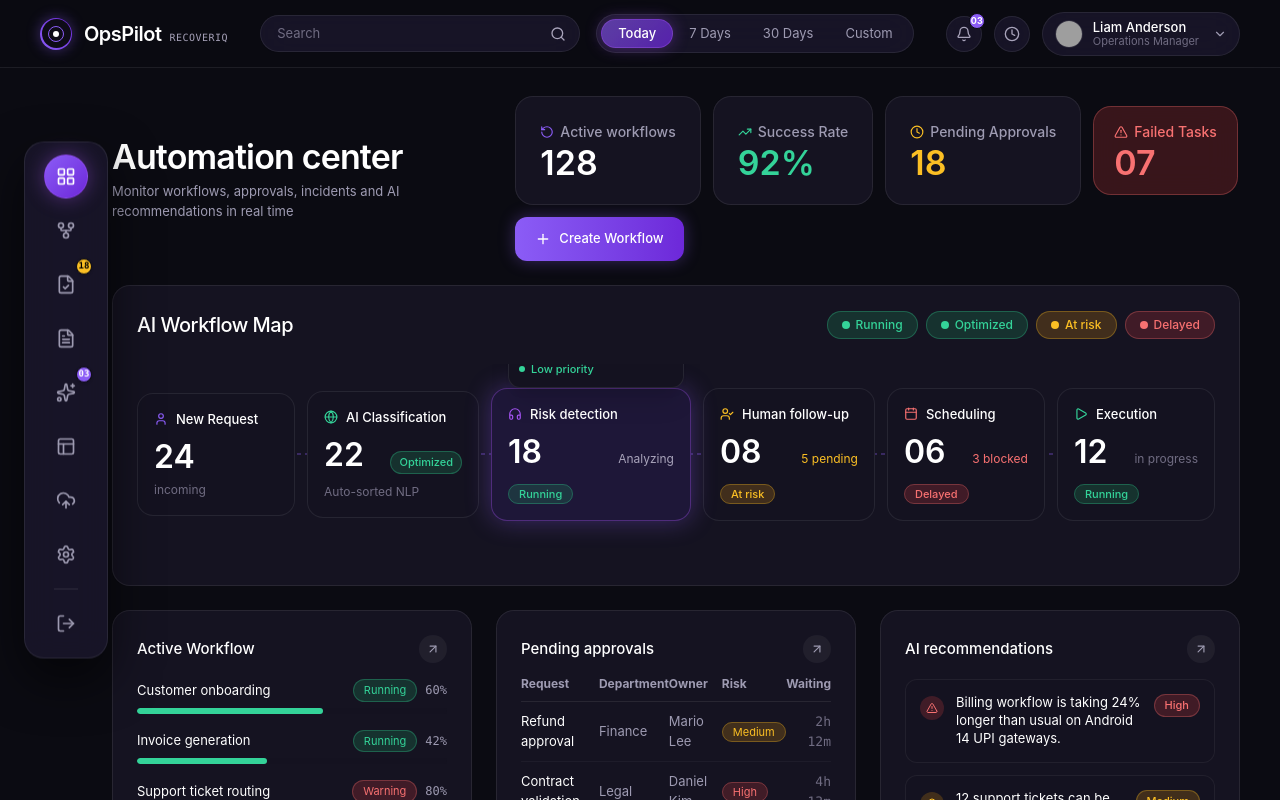
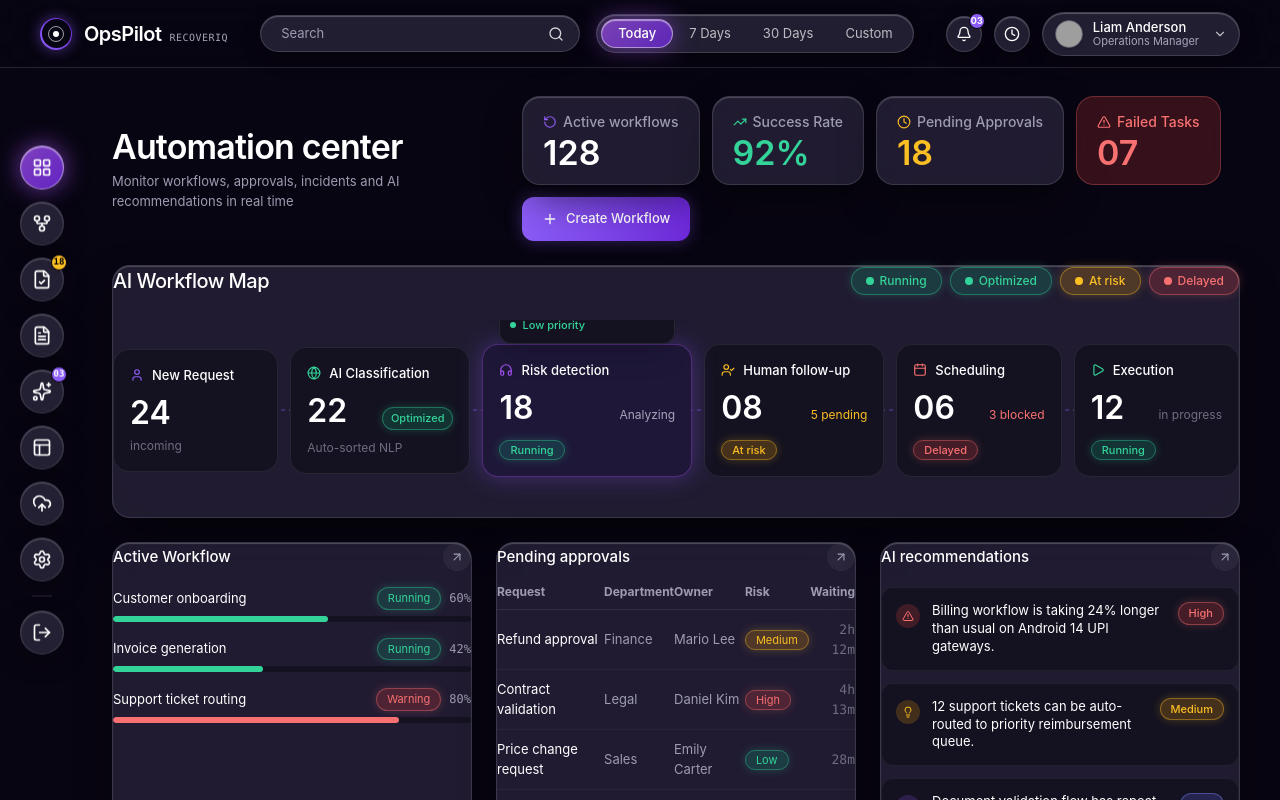
Before and after one commit to GowthamCD6/TCS-Hacks, a React (Vite) app in the folder client/: page / in a window 1280 px wide. Shown: the top 800 px of the page. Built offline with nearby package versions, Linux system fonts and the light colour scheme; grey boxes are pictures that could not be loaded.

Commit message:
side bar has complete finished.

```diff
--- a/client/src/components/layout/AppLayout.jsx
+++ b/client/src/components/layout/AppLayout.jsx
@@ -5,8 +5,11 @@ import { Header } from '../navigation/Header';
 
 export const AppLayout = () => {
   return (
-    <div className="min-h-screen bg-[#0B0B12] text-[#FFFFFF] flex flex-col relative overflow-x-hidden selection:bg-[#8B5CF6]/30 selection:text-[#C4B5FD]">
-      {/* Top Header spanning across the top (Height: 68px) */}
+    <div className="min-h-screen bg-[#080512] text-[#FFFFFF] flex flex-col relative overflow-x-hidden selection:bg-[#8B5CF6]/30 selection:text-[#C4B5FD]">
+      {/* Shimmering Top Purple Aurora Curtain Light Beam */}
+      <div className="ambient-purple-aurora" />
+
+      {/* Top Header spanning across the top */}
       <Header />
 
       {/* Main Container with Fixed Centered Sidebar Dock */}
@@ -15,7 +18,7 @@ export const AppLayout = () => {
         <Sidebar />
 
         {/* Main Content Area: Left padding to account for fixed 84px sidebar */}
-        <main className="flex-1 pl-24 sm:pl-28 pr-6 sm:pr-10 py-6 max-w-[1600px] w-full mx-auto space-y-6">
+        <main className="flex-1 pl-24 sm:pl-28 pr-6 sm:pr-10 py-6 max-w-[1600px] w-full mx-auto space-y-6 relative z-10">
           <Outlet />
         </main>
       </div>
--- a/client/src/components/navigation/Header.jsx
+++ b/client/src/components/navigation/Header.jsx
@@ -12,12 +12,12 @@ export const Header = ({ onSearch }) => {
   };
 
   return (
-    <header className="h-[68px] px-6 sm:px-10 flex items-center justify-between sticky top-0 z-40 bg-[#0B0B12]/80 backdrop-blur-[16px] border-b border-white/[0.08]">
-      {/* Left: Brand Aperture Logo & OpsPilot text */}
+    <header className="h-[68px] px-6 sm:px-10 flex items-center justify-between sticky top-0 z-40 bg-[#080512]/80 backdrop-blur-[24px] border-b border-white/[0.12]">
+      {/* Left: Brand Aperture Logo & OpsPilot text in White */}
       <div className="flex items-center gap-3 flex-shrink-0">
-        <div className="w-8 h-8 rounded-full bg-gradient-to-tr from-[#8B5CF6] to-[#6D28D9] p-[1.5px] shadow-[0_0_14px_rgba(139,92,246,0.4)] flex items-center justify-center">
-          <div className="w-full h-full rounded-full bg-[#0E0C17] flex items-center justify-center">
-            <div className="w-4 h-4 rounded-full border border-[#8B5CF6] flex items-center justify-center">
+        <div className="w-8 h-8 rounded-full bg-gradient-to-tr from-[#8B5CF6] to-[#6D28D9] p-[1.5px] shadow-[0_0_14px_rgba(139,92,246,0.5)] flex items-center justify-center">
+          <div className="w-full h-full rounded-full bg-[#080512] flex items-center justify-center">
+            <div className="w-4 h-4 rounded-full border border-white/60 flex items-center justify-center">
               <div className="w-1.5 h-1.5 rounded-full bg-[#FFFFFF]" />
             </div>
           </div>
@@ -30,7 +30,7 @@ export const Header = ({ onSearch }) => {
         </div>
       </div>
 
-      {/* Center: Search Capsule + Time Filter Tabs */}
+      {/* Center: Search Capsule + Time Filter Tabs with matching White Glass Pill */}
       <div className="flex items-center gap-3 sm:gap-4 mx-auto">
         {/* Search Capsule Glass Pill */}
         <div className="relative w-48 sm:w-64 md:w-80">
@@ -39,15 +39,15 @@ export const Header = ({ onSearch }) => {
             value={searchValue}
             onChange={handleSearchChange}
             placeholder="Search"
-            className="w-full pl-4 pr-10 py-2 text-[13px] bg-[rgba(32,27,51,0.65)] border border-white/[0.08] rounded-full text-[#FFFFFF] placeholder-[#706C82] focus:outline-none focus:border-[rgba(168,85,247,0.35)] backdrop-blur-[16px] transition-all"
+            className="w-full pl-5 pr-10 py-2 text-[13px] glass-pill text-[#FFFFFF] placeholder-[#9E9BB2] focus:outline-none focus:border-white/40 transition-all"
           />
-          <div className="absolute inset-y-0 right-0 pr-3.5 flex items-center pointer-events-none text-[#9E9BB2]">
-            <Search className="w-4 h-4 text-[#A8A3BA]" />
+          <div className="absolute inset-y-0 right-0 pr-4 flex items-center pointer-events-none text-white/70">
+            <Search className="w-4 h-4 text-white/80" />
           </div>
         </div>
 
         {/* Time Filter Capsule Glass Pill */}
-        <div className="hidden sm:flex items-center p-1 rounded-full bg-[rgba(32,27,51,0.65)] border border-white/[0.08] backdrop-blur-[16px] text-[13px]">
+        <div className="hidden sm:flex items-center p-1 rounded-full glass-pill text-[13px]">
           {['today', '7days', '30days', 'custom'].map((filter) => (
             <button
               type="button"
@@ -57,7 +57,7 @@ export const Header = ({ onSearch }) => {
                 'px-4 py-1 rounded-full transition-all duration-200 capitalize cursor-pointer text-[13px]',
                 timeFilter === filter
                   ? 'glass-pill-active font-medium'
-                  : 'text-[#9E9BB2] hover:text-[#FFFFFF]'
+                  : 'text-white/70 hover:text-[#FFFFFF]'
               )}
             >
               {filter === 'today' ? 'Today' : filter === '7days' ? '7 Days' : filter === '30days' ? '30 Days' : 'Custom'}
@@ -66,16 +66,16 @@ export const Header = ({ onSearch }) => {
         </div>
       </div>
 
-      {/* Right: Notifications, Clock & User Profile matching screenshot */}
+      {/* Right: Notifications, Clock & User Profile matching White Glass style */}
       <div className="flex items-center gap-3 flex-shrink-0">
         {/* Notifications Button with '03' badge */}
         <button
           type="button"
-          className="relative w-9 h-9 rounded-full bg-[rgba(32,27,51,0.65)] border border-white/[0.08] hover:bg-white/[0.08] text-[#9E9BB2] hover:text-[#FFFFFF] transition-all flex items-center justify-center backdrop-blur-[16px] cursor-pointer"
+          className="relative w-9 h-9 rounded-full glass-pill text-[#FFFFFF] hover:bg-white/20 transition-all flex items-center justify-center cursor-pointer"
           title="3 Unresolved Alerts"
         >
-          <Bell className="w-4 h-4 text-[#A8A3BA]" />
-          <span className="absolute -top-1 -right-1 w-4 h-4 rounded-full bg-[#8B5CF6] text-[9px] font-bold text-[#FFFFFF] flex items-center justify-center border border-[#0B0B12]">
+          <Bell className="w-4 h-4 text-[#FFFFFF]" />
+          <span className="absolute -top-1 -right-1 w-4 h-4 rounded-full bg-[#8B5CF6] text-[9px] font-bold text-[#FFFFFF] flex items-center justify-center border border-[#080512]">
             03
           </span>
         </button>
@@ -83,26 +83,26 @@ export const Header = ({ onSearch }) => {
         {/* Clock/History Button */}
         <button
           type="button"
-          className="w-9 h-9 rounded-full bg-[rgba(32,27,51,0.65)] border border-white/[0.08] hover:bg-white/[0.08] text-[#9E9BB2] hover:text-[#FFFFFF] transition-all hidden sm:flex items-center justify-center backdrop-blur-[16px] cursor-pointer"
+          className="w-9 h-9 rounded-full glass-pill text-[#FFFFFF] hover:bg-white/20 transition-all hidden sm:flex items-center justify-center cursor-pointer"
           title="Recent Logs"
         >
-          <Clock className="w-4 h-4 text-[#A8A3BA]" />
+          <Clock className="w-4 h-4 text-[#FFFFFF]" />
         </button>
 
         {/* User profile capsule pill */}
-        <div className="flex items-center gap-2.5 px-3 py-1.5 rounded-full bg-[rgba(32,27,51,0.65)] border border-white/[0.08] hover:border-[rgba(168,85,247,0.35)] transition-all cursor-pointer backdrop-blur-[16px] group">
+        <div className="flex items-center gap-2.5 px-3 py-1.5 rounded-full glass-pill hover:border-white/40 transition-all cursor-pointer group">
           <img
             src="https://images.unsplash.com/photo-1534528741775-53994a69daeb?w=100&h=100&fit=crop&crop=faces"
             alt="Liam Anderson"
-            className="w-7 h-7 object-cover rounded-full border border-white/10"
+            className="w-7 h-7 object-cover rounded-full border border-white/30 shadow-sm"
           />
           <div className="hidden lg:block text-left pr-1">
-            <p className="text-[13px] font-medium text-[#FFFFFF] group-hover:text-[#A855F7] transition-colors leading-tight">
+            <p className="text-[13px] font-medium text-[#FFFFFF] group-hover:text-purple-200 transition-colors leading-tight">
               Liam Anderson
             </p>
-            <p className="text-[11px] text-[#706C82] leading-tight">Operations Manager</p>
+            <p className="text-[11px] text-[#A8A3BA] leading-tight">Operations Manager</p>
           </div>
-          <ChevronDown className="w-3.5 h-3.5 text-[#9E9BB2] group-hover:text-[#FFFFFF] transition-colors" />
+          <ChevronDown className="w-3.5 h-3.5 text-white/70 group-hover:text-[#FFFFFF] transition-colors" />
         </div>
       </div>
     </header>
--- a/client/src/components/navigation/Sidebar.jsx
+++ b/client/src/components/navigation/Sidebar.jsx
@@ -70,9 +70,9 @@ const navItems = [
 
 export const Sidebar = () => {
   return (
-    /* Fixed vertically centered dock on the left: width 84px, Icons centered vertically */
-    <aside className="fixed left-4 sm:left-6 top-1/2 -translate-y-1/2 z-50 w-[84px] flex flex-col items-center py-3 px-2 glass-dock shadow-[0_20px_50px_rgba(0,0,0,0.6)]">
-      <nav className="flex flex-col items-center gap-2.5 w-full">
+    /* Floating individual icon buttons - outer dock container removed as requested */
+    <aside className="fixed left-3 sm:left-5 top-1/2 -translate-y-1/2 z-50 flex flex-col items-center">
+      <nav className="flex flex-col items-center gap-3">
         {navItems.map((item) => {
           const Icon = item.icon;
           return (
@@ -84,7 +84,7 @@ export const Sidebar = () => {
                   'relative w-11 h-11 rounded-full flex items-center justify-center transition-all duration-200 group cursor-pointer',
                   isActive
                     ? 'glass-dock-icon-active'
-                    : 'glass-dock-icon text-[#9E9BB2] hover:text-[#FFFFFF]'
+                    : 'glass-dock-icon text-[#FFFFFF]'
                 )
               }
             >
@@ -93,7 +93,7 @@ export const Sidebar = () => {
                   <Icon
                     className={cn(
                       'w-5 h-5 transition-transform duration-200 group-hover:scale-105',
-                      isActive ? 'text-white' : 'text-[#9E9BB2] group-hover:text-white'
+                      isActive ? 'text-white' : 'text-[#FFFFFF] group-hover:text-white'
                     )}
                   />
 
@@ -101,7 +101,7 @@ export const Sidebar = () => {
                   {item.badge && (
                     <span
                       className={cn(
-                        'absolute -top-1 -right-1 text-[9px] font-mono font-bold w-4 h-4 rounded-full flex items-center justify-center border border-[#0B0B12] shadow-sm',
+                        'absolute -top-1 -right-1 text-[9px] font-mono font-bold w-4 h-4 rounded-full flex items-center justify-center border border-[#080512] shadow-sm',
                         item.badgeVariant === 'purple' &&
                           'bg-[#8B5CF6] text-white',
                         item.badgeVariant === 'amber' &&
@@ -113,7 +113,7 @@ export const Sidebar = () => {
                   )}
 
                   {/* Tooltip on hover */}
-                  <div className="absolute left-14 px-3 py-1.5 rounded-xl bg-[#141220] border border-white/10 text-white text-[12px] whitespace-nowrap opacity-0 pointer-events-none group-hover:opacity-100 transition-opacity z-50 shadow-lg backdrop-blur-md">
+                  <div className="absolute left-16 px-3 py-1.5 rounded-xl glass-panel text-white text-[12px] whitespace-nowrap opacity-0 pointer-events-none group-hover:opacity-100 transition-opacity z-50 shadow-lg backdrop-blur-md">
                     {item.tooltip}
                   </div>
                 </>
@@ -123,17 +123,17 @@ export const Sidebar = () => {
         })}
 
         {/* Delicate Divider */}
-        <div className="w-6 h-[1px] bg-white/10 my-0.5" />
+        <div className="w-5 h-[1px] bg-white/15 my-0.5" />
 
         {/* Bottom Circular Logout Button */}
         <button
           type="button"
-          className="w-11 h-11 rounded-full flex items-center justify-center text-[#9E9BB2] hover:text-[#F87171] hover:bg-white/5 transition-all duration-200 group relative cursor-pointer"
+          className="glass-dock-icon text-white/80 hover:text-[#F87171] transition-all duration-200 group relative cursor-pointer"
           title="Exit Session"
           onClick={() => window.location.reload()}
         >
           <LogOut className="w-5 h-5 transition-transform duration-200 group-hover:scale-105" />
-          <div className="absolute left-14 px-3 py-1.5 rounded-xl bg-[#141220] border border-white/10 text-white text-[12px] whitespace-nowrap opacity-0 pointer-events-none group-hover:opacity-100 transition-opacity z-50 shadow-lg backdrop-blur-md">
+          <div className="absolute left-16 px-3 py-1.5 rounded-xl glass-panel text-white text-[12px] whitespace-nowrap opacity-0 pointer-events-none group-hover:opacity-100 transition-opacity z-50 shadow-lg backdrop-blur-md">
             Logout / Reset
           </div>
         </button>
--- a/client/src/styles/globals.css
+++ b/client/src/styles/globals.css
@@ -2,81 +2,63 @@
 
 @layer base {
   :root {
-    --bg-canvas: #0B0B12;
-    --bg-card: rgba(26, 23, 40, 0.7);
-    --bg-card-solid: #181528;
-    --bg-container-header: #141220;
-    --bg-pill-surface: rgba(32, 27, 51, 0.65);
-
-    --text-primary: #FFFFFF;
-    --text-secondary: #9E9BB2;
-    --text-muted: #706C82;
-
-    --border-card: rgba(255, 255, 255, 0.08);
-    --border-active: rgba(168, 85, 247, 0.35);
-
-    --accent-purple: #8B5CF6;
-    --accent-purple-glow: #A855F7;
+    --bg-canvas: #090614;
+    --border-glass: rgba(255, 255, 255, 0.12);
+    --border-purple-glow: rgba(168, 85, 247, 0.45);
   }
 
   body {
     font-family: 'Inter', -apple-system, BlinkMacSystemFont, 'Segoe UI', Roboto, sans-serif;
-    background-color: #0B0B12;
+    background-color: #080512;
     color: #FFFFFF;
-    /* Plain smooth background with subtle top-center glow only as requested */
-    background-image: radial-gradient(circle at 35% 15%, rgba(139, 92, 246, 0.18) 0%, transparent 60%);
+    background-image: none !important;
     background-attachment: fixed;
     overflow-x: hidden;
   }
 }
 
 /* =========================================================================
-   EXACT SPECIFICATION: GLASSMORPHISM, CARDS & SURFACES
+   #353148 GLASSMORPHISM SYSTEM (Matching exact requested color #353148)
    ========================================================================= */
 
-/* Main Card / Surface Background: #181528 with opacity (16px – 20px radius) */
+/* Main Cards & Panels with #353148 glass base */
 .glass-panel,
 .glass-card {
-  background: rgba(26, 23, 40, 0.7) !important;
-  backdrop-filter: blur(16px) !important;
-  -webkit-backdrop-filter: blur(16px) !important;
-  border: 1px solid rgba(255, 255, 255, 0.08) !important;
+  background: rgba(53, 49, 72, 0.55) !important;
+  backdrop-filter: blur(20px) saturate(160%) !important;
+  -webkit-backdrop-filter: blur(20px) saturate(160%) !important;
+  border: 1px solid rgba(255, 255, 255, 0.12) !important;
+  box-shadow:
+    0 16px 40px -8px rgba(0, 0, 0, 0.65),
+    inset 0 1px 1px 0 rgba(255, 255, 255, 0.22) !important;
   border-radius: 18px !important;
-  padding: 24px;
 }
 
-/* Table Header Strip & Inner Container: #141220 */
-.table-header-strip {
-  background-color: #141220 !important;
-}
-
-/* Sidebar & Header Pill Surfaces: #201B33 (rgba(32, 27, 51, 0.65)) */
+/* Glass Pills (Search, Filters, Header items) with #353148 base */
 .glass-pill {
-  background: rgba(32, 27, 51, 0.65) !important;
-  backdrop-filter: blur(16px) !important;
-  -webkit-backdrop-filter: blur(16px) !important;
-  border: 1px solid rgba(255, 255, 255, 0.08) !important;
+  background: rgba(53, 49, 72, 0.6) !important;
+  backdrop-filter: blur(18px) saturate(150%) !important;
+  -webkit-backdrop-filter: blur(18px) saturate(150%) !important;
+  border: 1px solid rgba(255, 255, 255, 0.14) !important;
+  box-shadow:
+    0 6px 20px -2px rgba(0, 0, 0, 0.45),
+    inset 0 1px 1px 0 rgba(255, 255, 255, 0.25) !important;
   border-radius: 9999px !important;
-}
-
-/* Focused / Active Pill: 1px solid rgba(168, 85, 247, 0.35) */
-.glass-pill-active {
-  background: linear-gradient(135deg, rgba(139, 92, 246, 0.6) 0%, rgba(109, 40, 217, 0.75) 100%) !important;
-  border: 1px solid rgba(168, 85, 247, 0.35) !important;
-  box-shadow: 0 0 16px rgba(168, 85, 247, 0.35) !important;
   color: #FFFFFF !important;
 }
 
-/* Floating Vertical Sidebar Dock: 80px – 90px width, centered vertically */
-.glass-dock {
-  background: rgba(32, 27, 51, 0.65) !important;
-  backdrop-filter: blur(16px) !important;
-  -webkit-backdrop-filter: blur(16px) !important;
-  border: 1px solid rgba(255, 255, 255, 0.08) !important;
-  border-radius: 20px !important;
+/* Active Highlight Pill (e.g. 'Today' button) */
+.glass-pill-active {
+  background: linear-gradient(135deg, rgba(168, 85, 247, 0.65) 0%, rgba(109, 40, 217, 0.8) 100%) !important;
+  backdrop-filter: blur(20px) !important;
+  border: 1px solid rgba(255, 255, 255, 0.45) !important;
+  box-shadow:
+    0 0 25px rgba(168, 85, 247, 0.5),
+    inset 0 1px 1px 0 rgba(255, 255, 255, 0.5) !important;
+  color: #FFFFFF !important;
 }
 
-/* Sidebar Dock Circular Icon Buttons */
+/* Floating Icon Buttons with #353148 Glass */
 .glass-dock-icon {
   width: 44px;
   height: 44px;
@@ -84,72 +66,110 @@
   display: flex;
   align-items: center;
   justify-content: center;
-  background: transparent;
-  transition: all 0.2s ease-in-out;
+  background: rgba(53, 49, 72, 0.65) !important;
+  border: 1px solid rgba(255, 255, 255, 0.12) !important;
+  backdrop-filter: blur(16px) !important;
+  -webkit-backdrop-filter: blur(16px) !important;
+  box-shadow:
+    0 8px 24px -4px rgba(0, 0, 0, 0.5),
+    inset 0 1px 1px 0 rgba(255, 255, 255, 0.22) !important;
+  color: #FFFFFF;
+  transition: all 0.25s cubic-bezier(0.16, 1, 0.3, 1);
 }
 
 .glass-dock-icon:hover {
-  background: rgba(255, 255, 255, 0.08);
+  background: rgba(53, 49, 72, 0.9) !important;
+  border-color: rgba(255, 255, 255, 0.3) !important;
+  box-shadow:
+    0 10px 28px -4px rgba(0, 0, 0, 0.6),
+    0 0 16px rgba(168, 85, 247, 0.3) !important;
+  transform: scale(1.08);
+  color: #FFFFFF;
 }
 
 .glass-dock-icon-active {
-  background: linear-gradient(135deg, #8B5CF6 0%, #6D28D9 100%) !important;
-  border: 1px solid rgba(168, 85, 247, 0.35) !important;
-  box-shadow: 0 0 20px rgba(168, 85, 247, 0.4) !important;
+  background: linear-gradient(135deg, rgba(168, 85, 247, 0.75) 0%, rgba(109, 40, 217, 0.9) 100%) !important;
+  border: 1px solid rgba(255, 255, 255, 0.45) !important;
+  box-shadow:
+    0 0 24px rgba(168, 85, 247, 0.65),
+    inset 0 1px 1px rgba(255, 255, 255, 0.5) !important;
   color: #FFFFFF !important;
 }
 
-/* Action Buttons & Filter Dropdowns: 10px – 12px radius */
+/* Action Controls & Dropdowns */
 .action-control {
   border-radius: 12px !important;
-  background: rgba(32, 27, 51, 0.65);
-  border: 1px solid rgba(255, 255, 255, 0.08);
+  background: rgba(53, 49, 72, 0.5) !important;
+  backdrop-filter: blur(16px) !important;
+  border: 1px solid rgba(255, 255, 255, 0.12) !important;
+  color: #FFFFFF !important;
 }
 
 .action-control:focus {
-  border-color: rgba(168, 85, 247, 0.35);
+  border-color: rgba(168, 85, 247, 0.45) !important;
   outline: none;
 }
 
-/* =========================================================================
-   STATUS BADGES & ACCENTS (Exact spec hex codes)
-   ========================================================================= */
+/* Status Badges */
+.badge-success {
+  background: rgba(16, 185, 129, 0.2) !important;
+  color: #34D399 !important;
+  border: 1px solid rgba(52, 211, 153, 0.4) !important;
+  border-radius: 9999px !important;
+  box-shadow: 0 0 10px rgba(52, 211, 153, 0.25) !important;
+}
 
-/* Success / Running */
-.badge-success {
-  background-color: rgba(29, 142, 90, 0.25) !important;
-  color: #34D399 !important;
-  border: 1px solid rgba(52, 211, 153, 0.3) !important;
+.badge-failed {
+  background: rgba(239, 68, 68, 0.22) !important;
+  color: #F87171 !important;
+  border: 1px solid rgba(248, 113, 113, 0.4) !important;
+  border-radius: 9999px !important;
+  box-shadow: 0 0 10px rgba(248, 113, 113, 0.25) !important;
+}
+
+.badge-retried {
+  background: rgba(99, 102, 241, 0.22) !important;
+  color: #818CF8 !important;
+  border: 1px solid rgba(129, 140, 248, 0.4) !important;
   border-radius: 9999px !important;
 }
 
-/* Failed / Action Required */
-.badge-failed {
-  background-color: rgba(239, 68, 68, 0.2) !important;
-  color: #F87171 !important;
-  border: 1px solid rgba(248, 113, 113, 0.3) !important;
+.badge-warning {
+  background: rgba(245, 158, 11, 0.22) !important;
+  color: #FBBF24 !important;
+  border: 1px solid rgba(251, 191, 36, 0.4) !important;
   border-radius: 9999px !important;
+  box-shadow: 0 0 10px rgba(251, 191, 36, 0.25) !important;
 }
 
-/* Retried / In-Progress */
-.badge-retried {
-  background-color: rgba(59, 130, 246, 0.2) !important;
-  color: #60A5FA !important;
-  border: 1px solid rgba(96, 165, 250, 0.3) !important;
-  border-radius: 9999px !important;
+/* Workflow Custom Nodes with #353148 base */
+.glass-node-card {
+  background: rgba(53, 49, 72, 0.55) !important;
+  backdrop-filter: blur(20px) saturate(160%) !important;
+  -webkit-backdrop-filter: blur(20px) saturate(160%) !important;
+  border: 1px solid rgba(255, 255, 255, 0.12) !important;
+  box-shadow:
+    0 16px 40px -8px rgba(0, 0, 0, 0.65),
+    inset 0 1px 1px rgba(255, 255, 255, 0.22) !important;
+  border-radius: 18px !important;
+  transition: all 0.3s cubic-bezier(0.16, 1, 0.3, 1);
 }
 
-/* Warning / Delayed / Amber */
-.badge-warning {
-  background-color: rgba(245, 158, 11, 0.2) !important;
-  color: #FBBF24 !important;
-  border: 1px solid rgba(251, 191, 36, 0.3) !important;
-  border-radius: 9999px !important;
+.glass-node-card:hover {
+  border-color: rgba(255, 255, 255, 0.25) !important;
+  box-shadow:
+    0 20px 50px -8px rgba(168, 85, 247, 0.3),
+    inset 0 1px 2px rgba(255, 255, 255, 0.35) !important;
+  transform: translateY(-2px);
 }
 
-/* Table Row Height: 48px – 52px */
-.table-log-row {
-  height: 50px;
+.glass-node-active {
+  background: linear-gradient(145deg, rgba(168, 85, 247, 0.6) 0%, rgba(53, 49, 72, 0.8) 100%) !important;
+  border: 1px solid rgba(255, 255, 255, 0.35) !important;
+  box-shadow:
+    0 0 40px rgba(168, 85, 247, 0.5),
+    inset 0 1px 2px rgba(255, 255, 255, 0.45) !important;
+  border-radius: 18px !important;
 }
 
 /* Sleek Scrollbar */
@@ -159,14 +179,14 @@
 }
 
 ::-webkit-scrollbar-track {
-  background: #0B0B12;
+  background: #080512;
 }
 
 ::-webkit-scrollbar-thumb {
-  background: rgba(139, 92, 246, 0.3);
+  background: rgba(53, 49, 72, 0.6);
   border-radius: 9999px;
 }
 
 ::-webkit-scrollbar-thumb:hover {
-  background: rgba(139, 92, 246, 0.55);
+  background: rgba(168, 85, 247, 0.5);
 }
```
